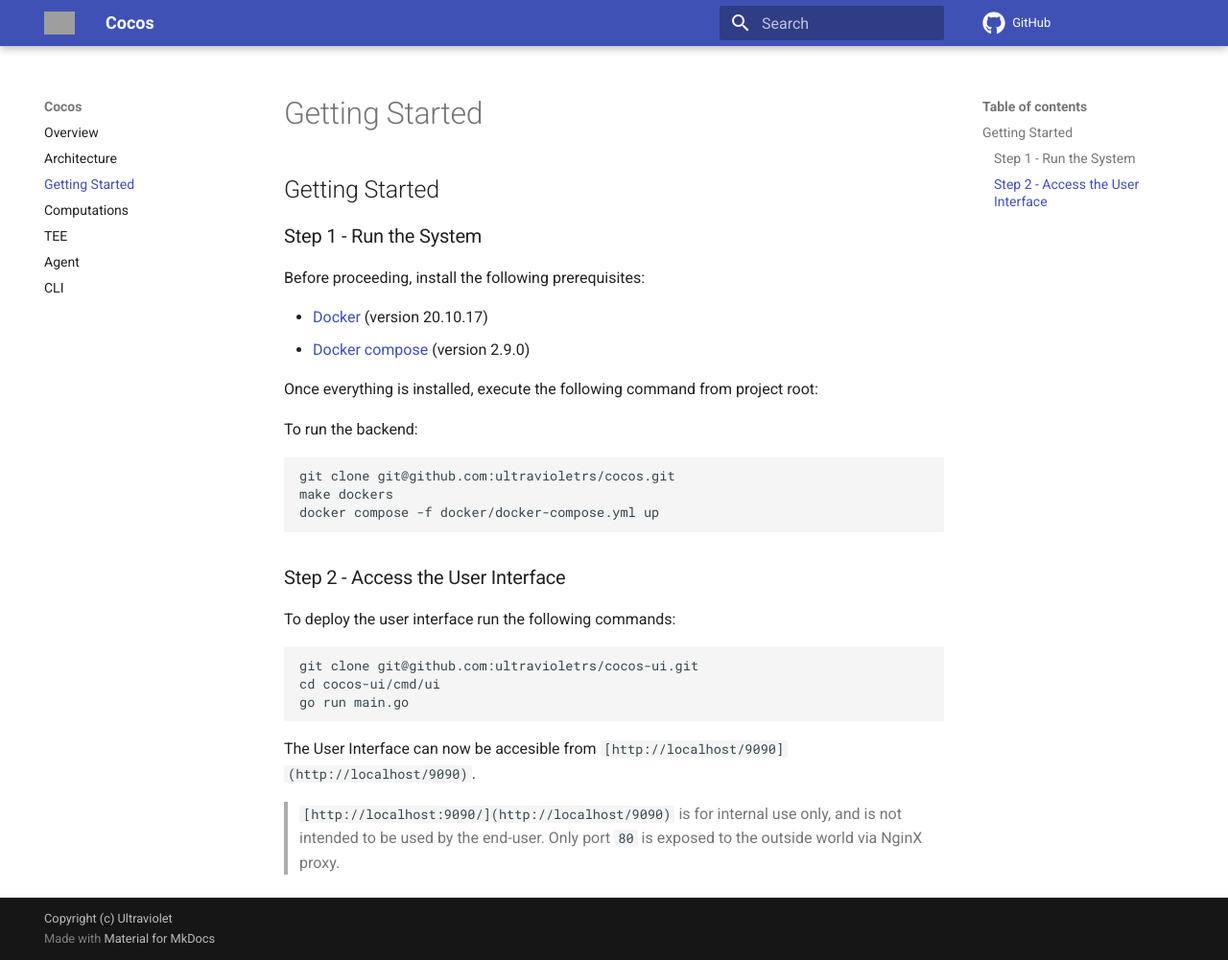
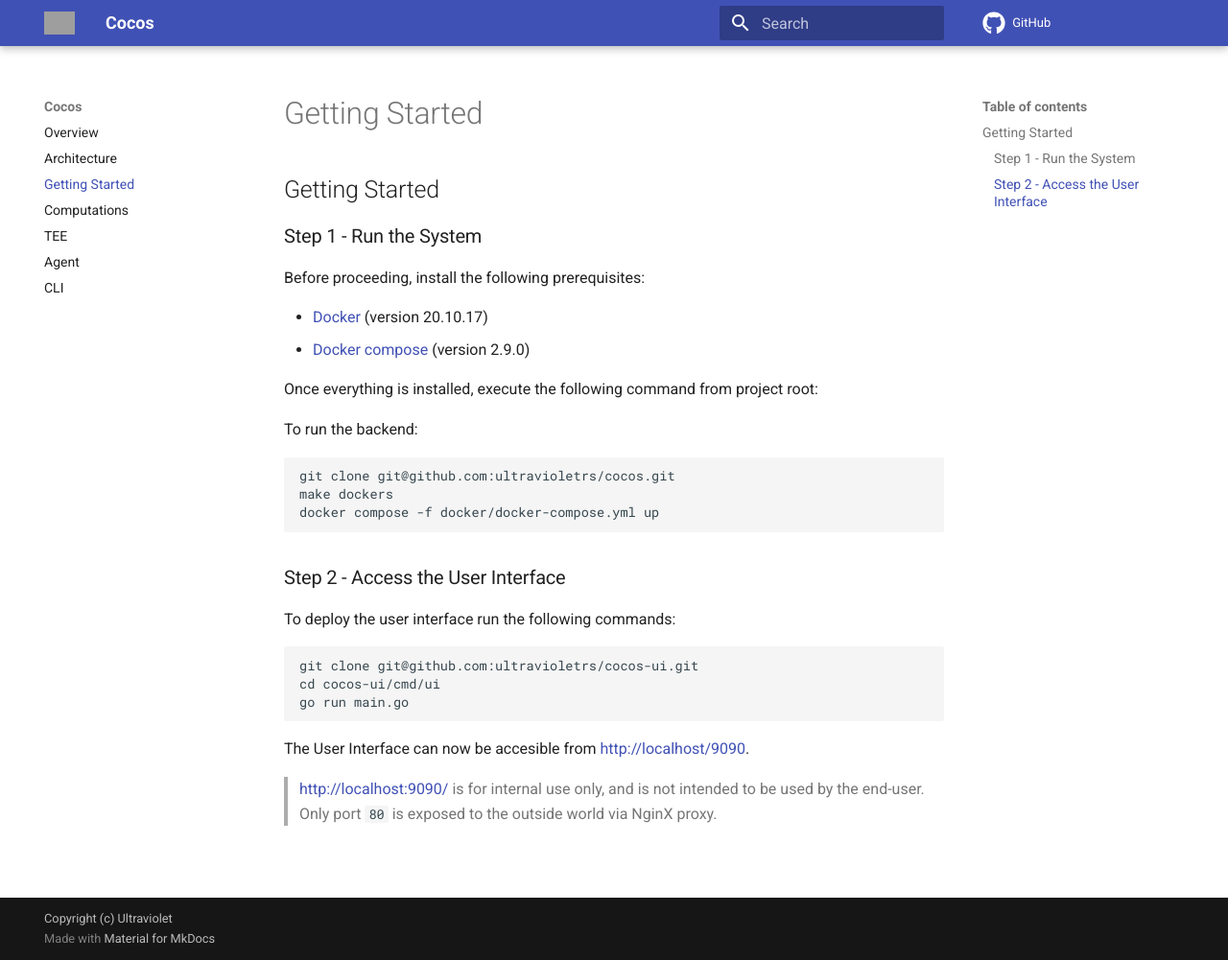
Before and after one commit to ultravioletrs/cocos-docs, an MkDocs documentation site: the page built from docs/getting-started.md, in a window 1280 px wide and 1001 px high. Shown: the whole window at 96% size. Built offline with MkDocs 1.6.1 and Material for MkDocs 9.7.7, drawn with Linux system fonts in a browser that asks for light colours; comment, search, counter and statistics services are not loaded; grey boxes are pictures that could not be loaded.

Commit message:
Fix typos
Signed-off-by: Drasko Draskovic <drasko.draskovic@gmail.com>

````diff
--- a/docs/getting-started.md
+++ b/docs/getting-started.md
@@ -25,7 +25,7 @@ cd cocos-ui/cmd/ui
 go run main.go
 ```
 
-The User Interface can now be accesible from `[http://localhost/9090](http://localhost/9090)`.
+The User Interface can now be accesible from [http://localhost/9090](http://localhost/9090).
 
-> `[http://localhost:9090/](http://localhost/9090)` is for internal use only, and is not intended to be used by the end-user.
+> [http://localhost:9090/](http://localhost/9090) is for internal use only, and is not intended to be used by the end-user.
 > Only port `80` is exposed to the outside world via NginX proxy.
````
Also changed, not shown: README.md (+1 -1 lines).
